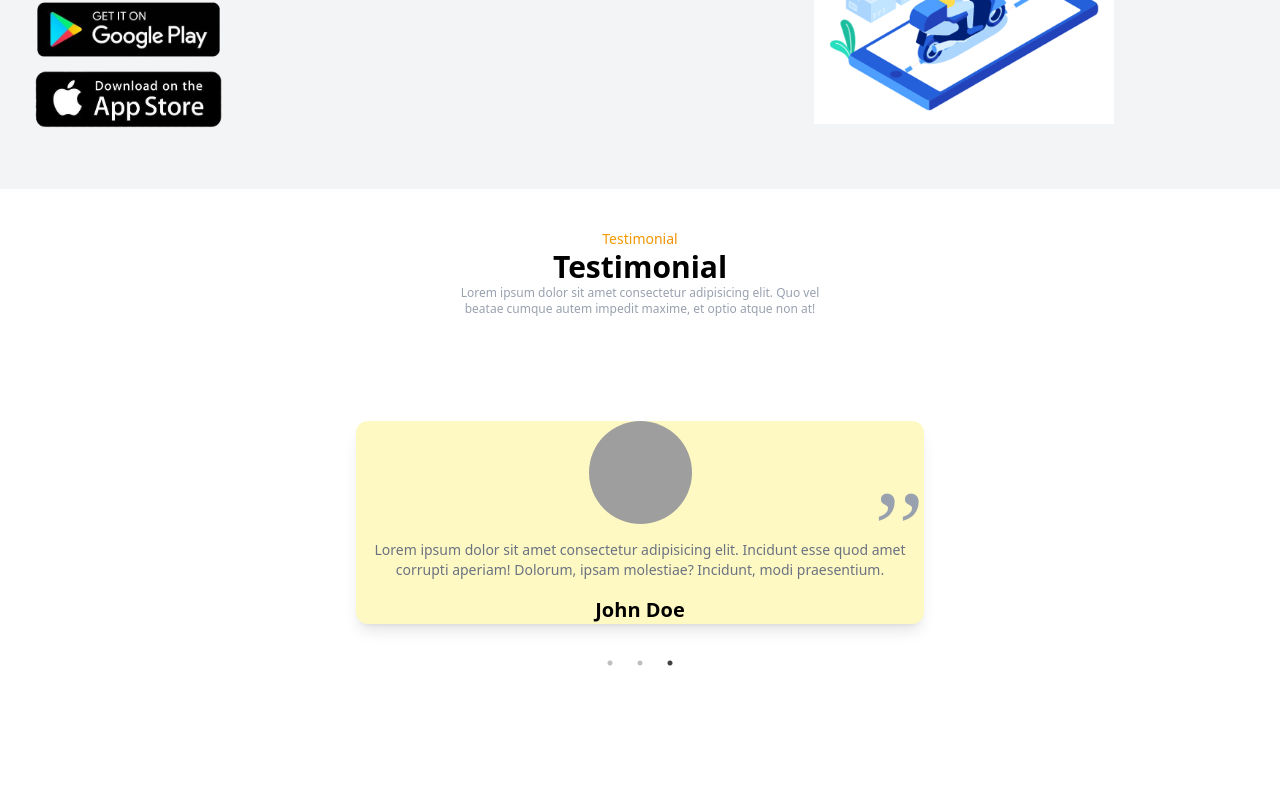
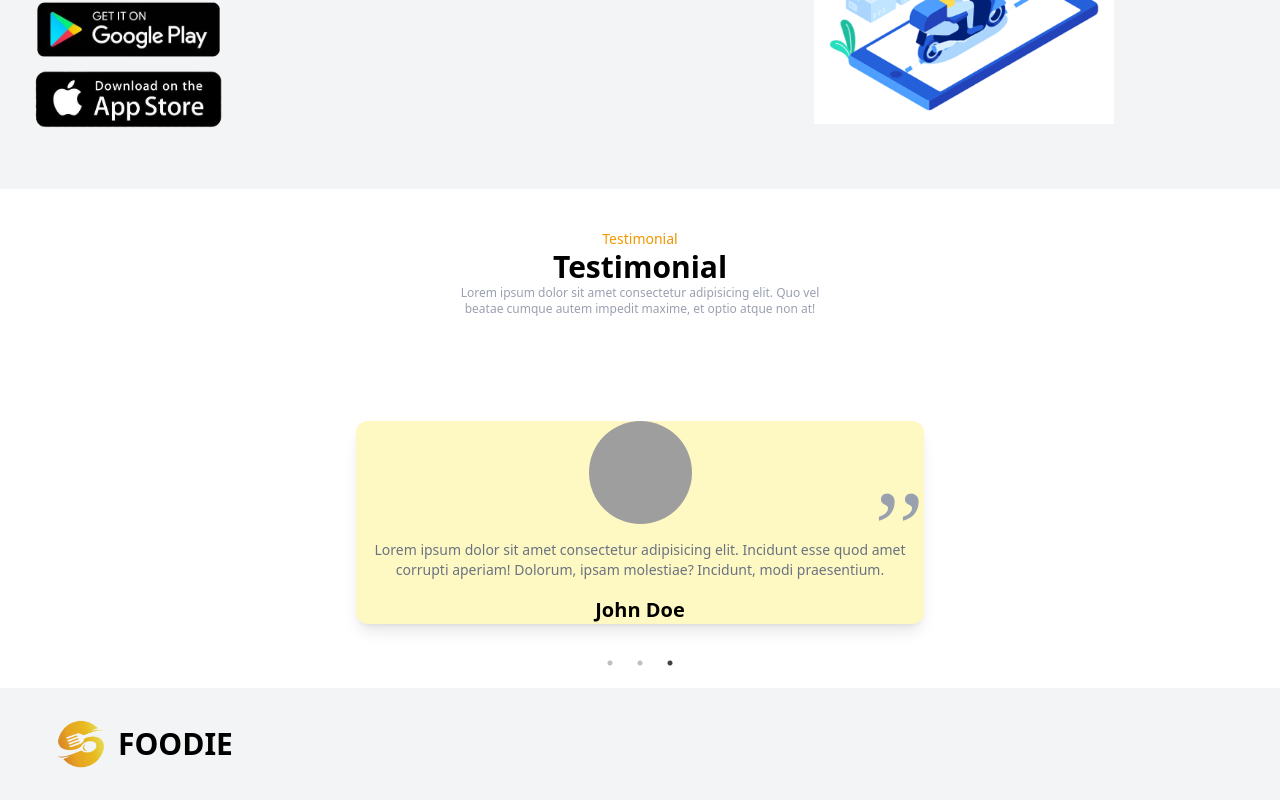
Before and after one commit to Ditechgit/YT_FoodieZone, a React (Vite) app: page / in a window 1280 px wide. Shown: the part 1852-2652 px from the top of the page. Before the commit the page ends 2540 px from the top, so only its background shows below. Built offline with nearby package versions, Linux system fonts and the light colour scheme; grey boxes are pictures that could not be loaded.

Commit message:
feat - Add Footer component

```diff
--- a/src/App.jsx
+++ b/src/App.jsx
@@ -1,5 +1,6 @@
 import AppStore from "./components/AppStore/AppStore";
 import Banner from "./components/Banner/Banner";
+import Footer from "./components/Footer/Footer";
 import Hero from "./components/Hero/Hero";
 import Navbar from "./components/Navbar";
 import Services from "./components/Services/Services";
@@ -16,6 +17,7 @@ function App() {
       <Banner />
       <AppStore />
       <Testimonial />
+      <Footer />
     </>
   );
 }
--- /dev/null
+++ b/src/components/Footer/Footer.jsx
@@ -0,0 +1,24 @@
+import React from "react";
+import FooterLogo from "../../assets/food-logo.png";
+
+const Footer = () => {
+  return (
+    <>
+      <div className="bg-gray-100 dark:bg-gray-950">
+        <div className="max-w-[1200px] mx-auto">
+          <div className="grid md:grid-cols-3 py=5">
+            <div className="py-8 px-4">
+              <h1 className="flex items-center gap-3 text-xl sm:text-3xl font-bold text-justify sm:text-left">
+                <img src={FooterLogo} alt="" className="max-w-[50px]" />
+                FOODIE
+              </h1>
+            </div>
+            <div className="grid grid-cols-2 sm:grid-cols-3 col-span-2 md:pl-10"></div>
+          </div>
+        </div>
+      </div>
+    </>
+  );
+};
+
+export default Footer;
```
